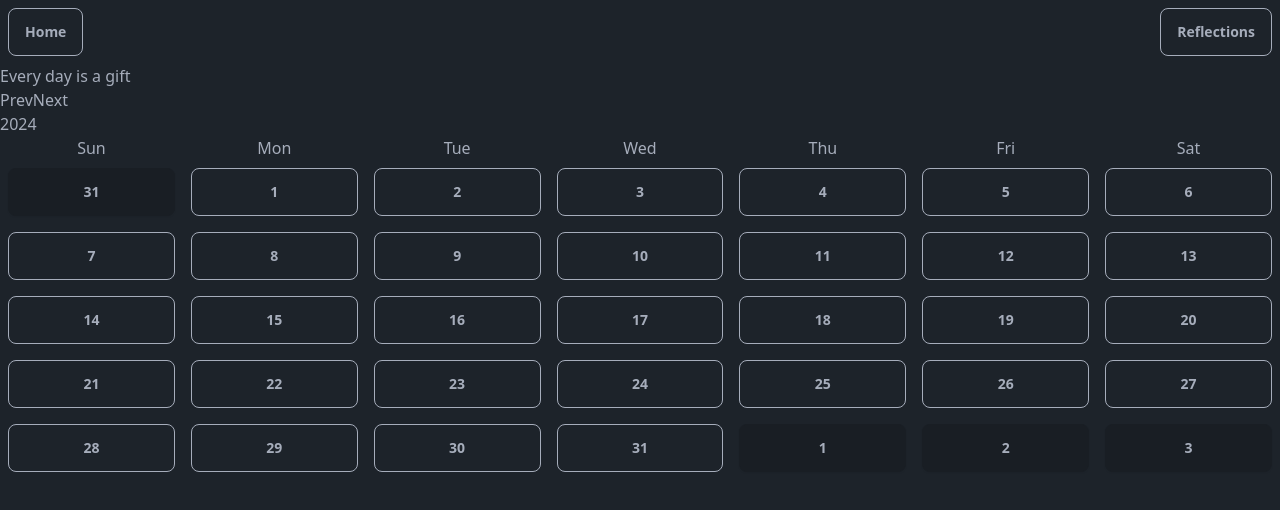
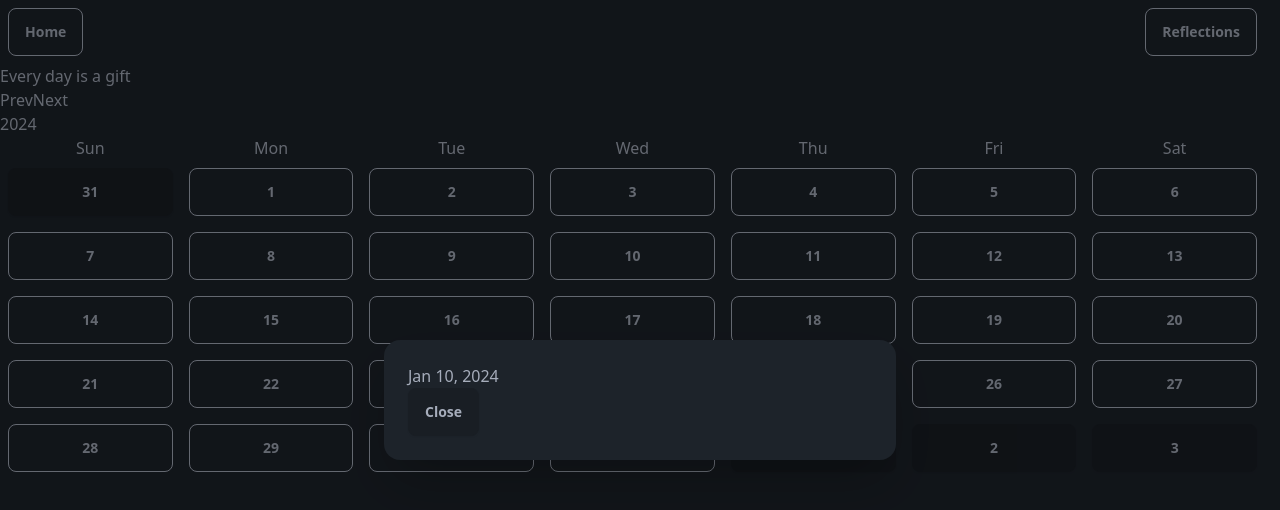
Before and after one commit to GreetingsNeighbor/Simplified-Lessons, a Next.js app: page / in a window 1280 px wide. Both pictures are taken after a click on the element "10". Shown: the top 510 px of the page. Built offline with nearby package versions, Linux system fonts and the light colour scheme.

Commit message:
adding modal to calendar day click

```diff
--- a/components/Calendar.tsx
+++ b/components/Calendar.tsx
@@ -1,6 +1,7 @@
 'use client'
 import React, { useState } from 'react';
 import CalendarDay from './CalendarDay';
+import Modal from './Modal';
 /* calendar for the current month */
 /** Todo:
  * 1. show the current month
@@ -82,31 +83,43 @@ function Calendar() {
         );
     };
 
+    // click a day bring up the activities for that day in a modal
+    const [showModal, setShowModal] = useState(false);
+
+    const toggleModal = () => {
+        console.log("toggleModal");
+        setShowModal(prevShowModal => !prevShowModal);
+    }
+
+    const onShowChange = () => {
+        console.log("onShowChange");
+        setShowModal(prevShowModal => !prevShowModal);
+    }
+
+
     // Render the calendar
     return (
         <div>
+            <Modal showModal={showModal} onShowChange={onShowChange} >
+                <p>{`${selectedDate.toLocaleString('default', { month: 'short' })} ${selectedDate.getDate()}, ${selectedDate.getFullYear()} `}</p>
+            </Modal>
             <button onClick={() => changeMonth(-1)}>Prev</button>
             <button onClick={() => changeMonth(1)}>Next</button>
-            <h1>{ selectedDate.getFullYear()}</h1>
+            <h1>{selectedDate.getFullYear()}</h1>
 
-            <div style={{ display: 'grid', gridTemplateColumns: 'repeat(7, 1fr)' }}>
+            <div className='grid grid-cols-7' >
                 {daysOfWeek.map((day) => (
                     <div className="text-center" key={day}>
                         {day}
                     </div>
                 ))}
                 {allCalendarDays.map((day, index) => (
-                    <CalendarDay num={index} day={day} isDisabled={day.getMonth()!== selectedDate.getMonth()}/>
+                    <CalendarDay key={index} num={index} day={day} isDisabled={day.getMonth() !== selectedDate.getMonth()} onCalendarClick={() => {setSelectedDate(day)}} toggleModal={toggleModal} />
 
                 ))}
             </div>
         </div>
     );
-    // for (let i = 0; i < startDayOfWeek; i++) {
-    //     calendarDays.unshift(null);
-    // }
-
-
 }
 
 export default Calendar;
--- a/components/CalendarDay.tsx
+++ b/components/CalendarDay.tsx
@@ -1,9 +1,11 @@
-const CalendarDay = ({ num, day, isDisabled
+const CalendarDay = ({ num, day, isDisabled, toggleModal, onCalendarClick
     //, month, year, events
-}:{num: number, day: Date | null, isDisabled: boolean}
+}:{num: number, day: Date | null, isDisabled: boolean, toggleModal: () => void, onCalendarClick: () => void;
+
+}
 ) => {
     return (
-        <div className={`btn outline-teal-800 m-2 ${isDisabled? "no-animation":"btn-outline"}` }key={num} aria-disabled={true}>
+        <div className={`btn outline-teal-800 m-2 ${isDisabled? "no-animation":"btn-outline"}` }key={num} aria-disabled={true} onClick={()=>{toggleModal(); onCalendarClick()}}>
                         {day ? day.getDate() : ''}
         </div>
     );
--- /dev/null
+++ b/components/Modal.tsx
@@ -0,0 +1,18 @@
+const Modal = ({ showModal, toggleModal, onShowChange, children }: { showModal: boolean, toggleModal?: () => void, onShowChange: ()=> void, children: React.ReactNode }) => {
+  return (
+    <>
+      {/* <label htmlFor="d_modal" className="btn" >open modal</label> */}
+      <input type="checkbox" id="d_modal" className="modal-toggle" checked={showModal} onChangeCapture={onShowChange} />
+      <div className="modal" role="dialog">
+        <div className="modal-box">
+          {/* <h3 className="text-lg font-bold">Modal!</h3>
+          <p className="py-4">basic modal!</p> */}
+          {children}
+          <label className="btn" htmlFor="d_modal">Close</label>
+        </div>
+        <label className="modal-backdrop" htmlFor="d_modal">Close</label>
+      </div>
+    </>
+  );
+}
+export default Modal;
```
Also changed, not shown: components/ActivityModal.tsx (added, +8 -0 lines).
